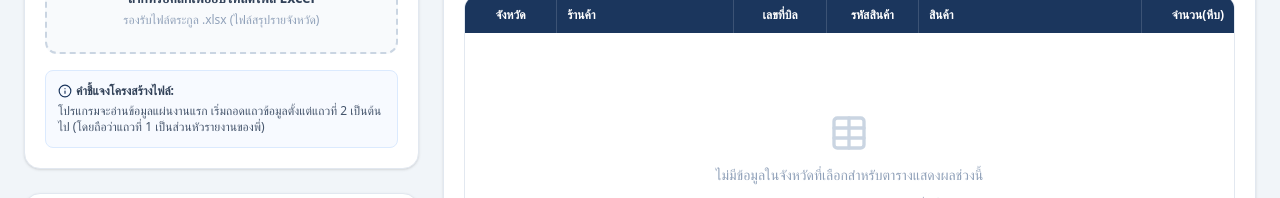
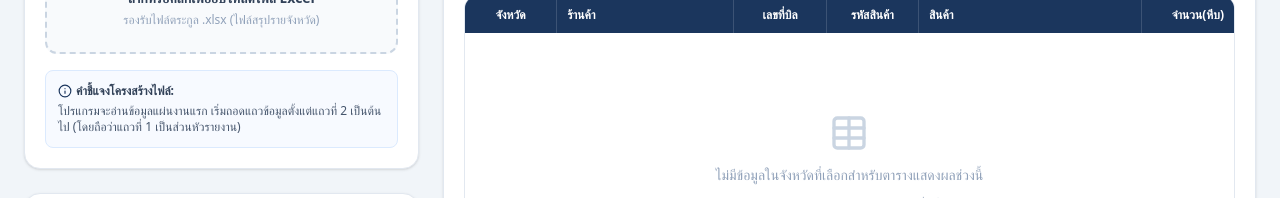
Before and after one commit to Paweewat27051981/excel-report-summarizer, a React (Vite) app: page / in a window 1280 px wide. Shown: the part 467-665 px from the top of the page. Built offline with nearby package versions, Linux system fonts and the light colour scheme; a web font is replaced by a local one.

Commit message:
Update instructional text format

```diff
--- a/src/App.tsx
+++ b/src/App.tsx
@@ -537,11 +537,10 @@ export default function App() {
 
       {/* SYSTEM FEEDBACK NOTIFICATION BAR */}
       {feedback && (
-        <div className={`border-b py-3 px-4 ${
-          feedback.type === 'error' ? 'bg-rose-50 border-rose-100'
+        <div className={`border-b py-3 px-4 ${feedback.type === 'error' ? 'bg-rose-50 border-rose-100'
             : feedback.type === 'success' ? 'bg-emerald-50 border-emerald-100'
-            : 'bg-sky-50 border-sky-100'
-        }`}>
+              : 'bg-sky-50 border-sky-100'
+          }`}>
           <div className="max-w-7xl mx-auto flex items-start gap-3">
             {feedback.type === 'success' && <CheckCircle className="w-5 h-5 text-emerald-500 shrink-0 mt-0.5" id="feedback-success" />}
             {feedback.type === 'error' && <AlertCircle className="w-5 h-5 text-rose-500 shrink-0 mt-0.5" id="feedback-error" />}
@@ -640,7 +639,7 @@ export default function App() {
               <span className="font-semibold text-slate-700 flex items-center gap-1 mb-1">
                 <Info className="w-3.5 h-3.5 text-[#1B365D]" /> คำชี้แจงโครงสร้างไฟล์:
               </span>
-              โปรแกรมจะอ่านข้อมูลแผ่นงานแรก เริ่มถอดแถวข้อมูลตั้งแต่แถวที่ 2 เป็นต้นไป (โดยถือว่าแถวที่ 1 เป็นส่วนหัวรายงานของพี่)
+              โปรแกรมจะอ่านข้อมูลแผ่นงานแรก เริ่มถอดแถวข้อมูลตั้งแต่แถวที่ 2 เป็นต้นไป (โดยถือว่าแถวที่ 1 เป็นส่วนหัวรายงาน)
             </div>
 
           </div>
```
